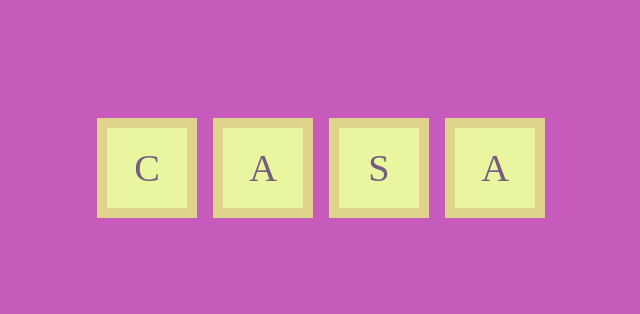
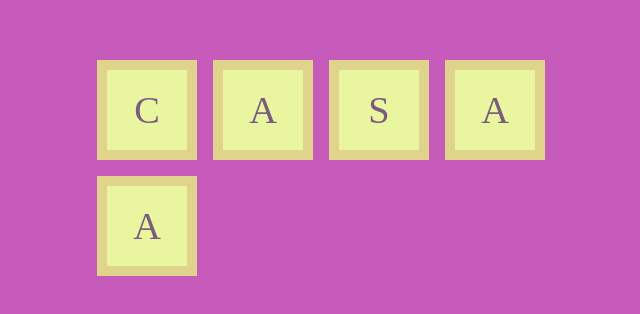
Before and after one commit to PeterMontez/Escadinho-Web, a plain HTML site: page index.html in a window 1280 px wide. Shown: the part 140-454 px from the top of the page, without its empty margins (319-959 px from the left). Drawn offline with Linux system fonts and the light colour scheme.

Commit message:
testing tiles

```diff
--- a/index.html
+++ b/index.html
@@ -17,6 +17,7 @@
             <div class="box empty"><p>A</p></div>
             <div class="box empty"><p>S</p></div>
             <div class="box empty"><p>A</p></div>
+            <div class="box empty"><p>A</p></div>
         </div>
 
     </div>
```
